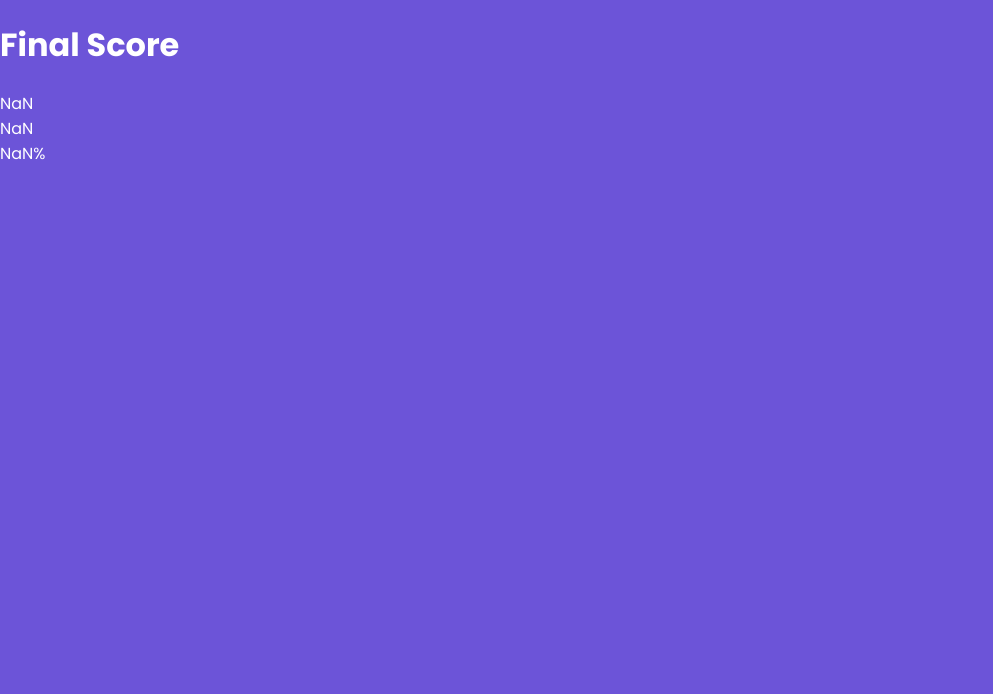
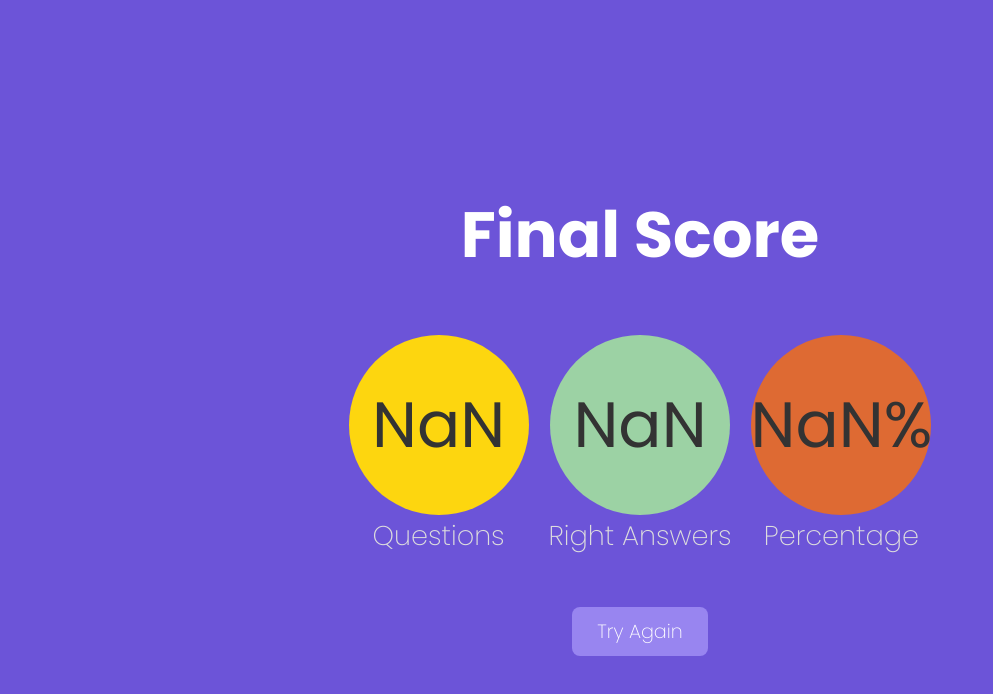
Before and after one commit to JRamos29/quiz-app, a Next.js app: page /result in a window 1280 px wide. Shown: the top 694 px of the page, without its empty margins (0-993 px from the left). Built offline with nearby package versions, Linux system fonts and the light colour scheme.

Commit message:
Implemented Statistics component.

```diff
--- a/components/Button.tsx
+++ b/components/Button.tsx
@@ -4,7 +4,7 @@
 interface ButtonProps {
   href?: string;
   text: string;
-  onClick: (e: any) => void;
+  onClick?: (e: any) => void;
 }
 
 export default function Button(props: ButtonProps) {
--- /dev/null
+++ b/components/Statistics.tsx
@@ -0,0 +1,24 @@
+import styles from '../styles/Statistics.module.css';
+
+interface StatisticsProps {
+  value: any;
+  text: string;
+  bgColor?: string;
+  fontColor?: string;
+}
+
+export default function Statistics(props: StatisticsProps) {
+  return (
+    <div className={styles.statistics}>
+      <div
+        className={styles.value}
+        style={{
+          backgroundColor: props.bgColor ?? '#fdd60f',
+          color: props.fontColor ?? '#333333',
+        }}>
+        {props.value}
+      </div>
+      <div className={styles.text}>{props.text}</div>
+    </div>
+  );
+}
--- a/pages/result.tsx
+++ b/pages/result.tsx
@@ -1,5 +1,7 @@
 import styles from '../styles/Result.module.css';
 import { useRouter } from 'next/router';
+import Statistics from '../components/Statistics';
+import Button from '../components/Button';
 
 export default function result() {
   const router = useRouter();
@@ -11,9 +13,16 @@
   return (
     <div className={styles.result}>
       <h1>Final Score</h1>
-      <div>{totalQuestions}</div>
-      <div>{totalRight}</div>
-      <div>{`${percentage}%`}</div>
+      <div style={{ display: 'flex' }}>
+        <Statistics text="Questions" value={totalQuestions} />
+        <Statistics text="Right Answers" value={totalRight} bgColor="#9cd2a4" />
+        <Statistics
+          text="Percentage"
+          value={`${percentage}%`}
+          bgColor="#de6a33"
+        />
+      </div>
+      <Button href="/" text="Try Again" />
     </div>
   );
 }
--- a/styles/Result.module.css
+++ b/styles/Result.module.css
@@ -1,5 +1,8 @@
 .result {
   display: flex;
   flex-direction: column;
-
+  justify-content: center;
+  align-items: center;
+  height: 100vh;
+  font-size: 2rem;
 }
--- /dev/null
+++ b/styles/Statistics.module.css
@@ -0,0 +1,24 @@
+.statistics {
+  display: flex;
+  flex-direction: column;
+  align-items: center;
+  margin: 10px;
+
+}
+
+.value {
+  display: flex;
+  justify-content: center;
+  align-items: center;
+  height: 180px;
+  width: 180px;
+  border-radius: 90px;
+  font-size: 4rem;
+
+}
+
+.text {
+  color: #dddddd;
+  font-size: 1.7rem;
+  font-weight: 200;
+}
```
